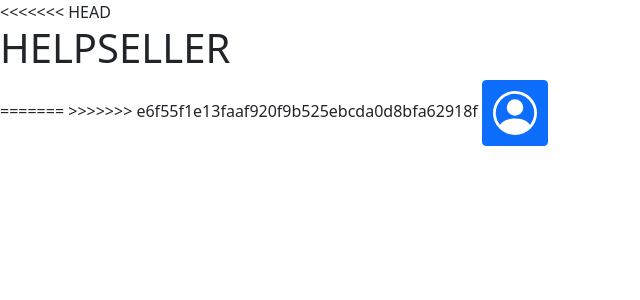
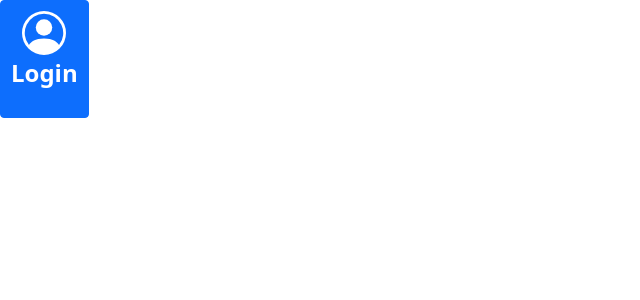
Before and after one commit to Mario-caccioppoli/HelpSellerInterface, an Angular app: page / in a window 1280 px wide. Shown: the top 300 px of the page, without its empty margins (0-640 px from the left). Built offline with nearby package versions, Linux system fonts and the light colour scheme.

Commit message:
commit login full

```diff
--- a/src/app/app.component.html
+++ b/src/app/app.component.html
@@ -1,6 +1,2 @@
-<<<<<<< HEAD
-<h1>HELPSELLER</h1>
-=======
->>>>>>> e6f55f1e13faaf920f9b525ebcda0d8bfa62918f
 <app-login></app-login>
 <router-outlet></router-outlet>
--- a/src/app/components/login/login.component.css
+++ b/src/app/components/login/login.component.css
@@ -10,3 +10,10 @@
     text-align: center;
     margin-bottom: 10px;
 }
+
+.login {
+    font-size: 24px;
+    font-weight: bold;
+    color: #fff;
+    box-shadow: none;
+}
--- a/src/app/components/login/login.component.html
+++ b/src/app/components/login/login.component.html
@@ -3,6 +3,7 @@
     <path d="M11 6a3 3 0 1 1-6 0 3 3 0 0 1 6 0z"/>
     <path fill-rule="evenodd" d="M0 8a8 8 0 1 1 16 0A8 8 0 0 1 0 8zm8-7a7 7 0 0 0-5.468 11.37C3.242 11.226 4.805 10 8 10s4.757 1.225 5.468 2.37A7 7 0 0 0 8 1z"/>
   </svg>
+  <p class="login">Login</p>
 </button>
 <div class="modal fade" id="exampleModal" tabindex="-1" aria-labelledby="exampleModalLabel" aria-hidden="true">
   <div class="modal-dialog">
@@ -10,6 +11,9 @@
       <div class="modal-header">
         <h3 class="modal-title" id="exampleModalLabel">Area Riservata</h3>
       </div>
+      <svg xmlns="http://www.w3.org/2000/svg" width="16" height="16" fill="currentColor" class="bi bi-x" viewBox="0 0 16 16">
+        <path d="M4.646 4.646a.5.5 0 0 1 .708 0L8 7.293l2.646-2.647a.5.5 0 0 1 .708.708L8.707 8l2.647 2.646a.5.5 0 0 1-.708.708L8 8.707l-2.646 2.647a.5.5 0 0 1-.708-.708L7.293 8 4.646 5.354a.5.5 0 0 1 0-.708z"/>
+      </svg>
       <div class="modal-body">
       <form action="" class="form-control">
         <p><b>Username o E-mail</b></p>
```
